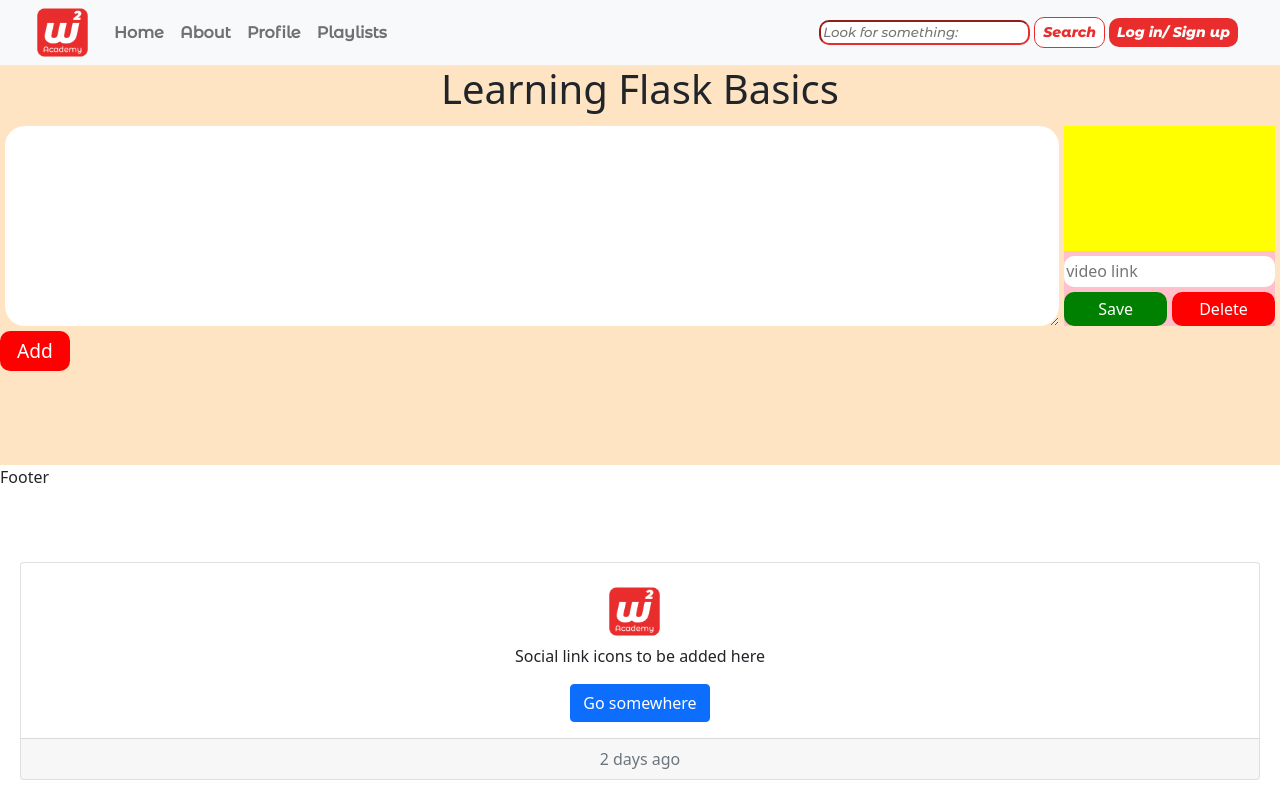
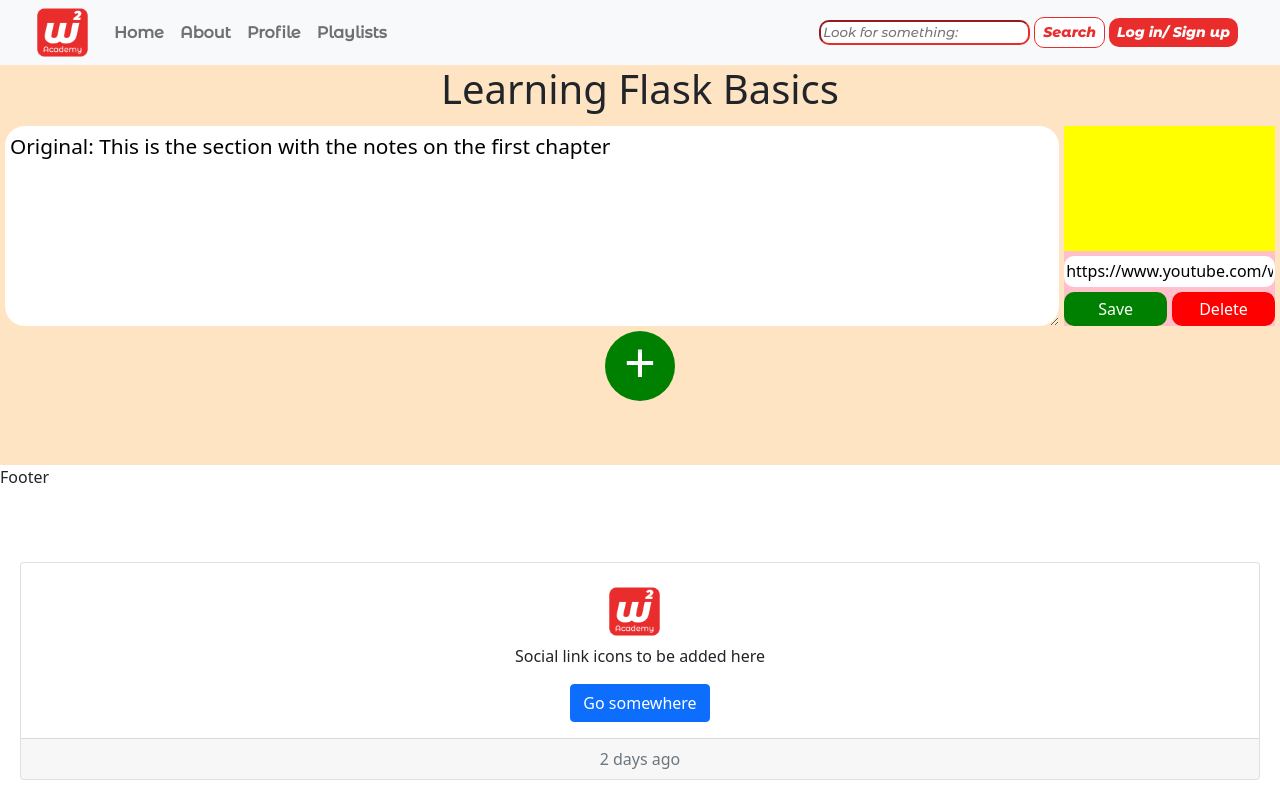
Before and after one commit to Gioele-M/lap4_group_project_client, a React (Create React App) app: page /playlist in a window 1280 px wide. Built offline with nearby package versions, Linux system fonts and the light colour scheme.

Commit message:
fetch the data from localhost:5000

```diff
--- /dev/null
+++ b/src/Components/Note/index.jsx
@@ -0,0 +1,27 @@
+import React, {useState} from 'react'
+
+import styles from './index.module.css'
+
+function Note({noteTitle, start, end, url, text}) {
+  const [noteText, setNoteText] = useState(text)
+  const [link, setLink] = useState(url)
+
+  return (
+    <div className={styles.noteWrapper}>
+        <textarea
+          onChange={(e) => setNoteText(e.target.value)}
+          className={styles.noteText} value={noteText}/>
+        <div className={styles.controls}>
+          <div className={styles.thumbnail}></div>
+          <button className={styles.saveBtn}>Save</button>
+          <button className={styles.deleteBtn}>Delete</button>
+          <input
+          onChange={(e) => setLink(e.target.value)}
+            className={styles.link} type="text" placeholder="video link" value={link}/>
+        </div>
+
+      </div>
+  )
+}
+
+export default Note
--- /dev/null
+++ b/src/Components/Note/index.module.css
@@ -0,0 +1,62 @@
+.noteWrapper {
+  display: grid;
+  grid-template-columns: 5fr 1fr;
+  grid-template-rows: 200px;
+  border: none;
+  border-radius: 20px;
+  padding: 5px;
+  gap: 5px;
+}
+
+.noteText {
+
+  font-size: 1.3rem;
+  ;
+  border: none;
+  border-radius: 20px;
+  padding: 5px;
+
+}
+
+.controls {
+  background-color: pink;
+
+  display: grid;
+  grid-template-columns: 1fr 1fr;
+  grid-template-rows: 4fr 1fr 1fr;
+  gap: 5px;
+}
+
+.thumbnail {
+
+  grid-column: 1/3;
+  grid-row: 1/2;
+  background-color: yellow;
+}
+
+.saveBtn,
+.deleteBtn {
+  color: white;
+  border: none;
+  padding: 5px;
+  border-radius: 10px;
+}
+
+.saveBtn {
+  background-color: green;
+  grid-column: 1/2;
+  grid-row: 3/4;
+}
+
+.deleteBtn {
+  background-color: red;
+  grid-column: 2/3;
+  grid-row: 3/4;
+}
+
+.link {
+  border: none;
+  border-radius: 10px;
+  grid-column: 1/3;
+  grid-row: 2/3;
+}
--- a/src/Components/PlaylistComponent/index.jsx
+++ b/src/Components/PlaylistComponent/index.jsx
@@ -1,24 +1,21 @@
 import React from 'react'
+import { useSelector, useDispatch } from 'react-redux'
 
+import Note from '../Note'
 import styles from './index.module.css'
 
 function PlaylistComponent({title}) {
+  const notes = useSelector(state => state.media.data.chapters)
+  console.log('* * * ', notes)
+  const renderNotes = notes.map((note, idx) => {return <Note key={idx} noteTitle={note.chapter1.chapterTitle} start={note.chapter1.start} end={note.chapter1.end} url={note.chapter1.video_url} text={note.chapter1.text} />})
+
   return (
     <div className={styles.wrapper}>
       <h1>{title || 'Your Playlist'}</h1>
-      <div className={styles.noteWrapper}>
-        <textarea className={styles.noteText} />
-        <div className={styles.controls}>
-          <div className={styles.thumbnail}></div>
-          <button className={styles.saveBtn}>Save</button>
-          <button className={styles.deleteBtn}>Delete</button>
-          <input className={styles.link} type="text" placeholder="video link"/>
-        </div>
-      </div>
 
+      { renderNotes }
 
-
-      <div className={styles.addNoteBtn}>Add</div>
+      <button className={styles.addNoteBtn}>+</button>
     </div>
   )
 }
--- a/src/Components/PlaylistComponent/index.module.css
+++ b/src/Components/PlaylistComponent/index.module.css
@@ -5,80 +5,22 @@
   align-items: center;
   min-height: 400px;
   background-color: bisque;
-}
-
-.noteWrapper {
-  display: grid;
-  grid-template-columns: 5fr 1fr;
-  grid-template-rows: 200px;
-  border: none;
-  border-radius: 20px;
-  padding: 5px;
-  gap: 5px;
-}
-
-.noteText {
-
-  font-size: 1.3rem;;
-  border: none;
-  border-radius: 20px;
-  padding: 5px;
 
 }
 
-.controls {
-  background-color: pink;
-
-  display: grid;
-  grid-template-columns: 1fr 1fr;
-  grid-template-rows: 4fr 1fr 1fr;
-  gap: 5px;
-}
-
-.thumbnail {
-
-  grid-column: 1/3;
-  grid-row: 1/2;
-  background-color: yellow;
-}
-
-.saveBtn, .deleteBtn {
-  color: white;
-  border: none;
-  padding: 5px;
-  border-radius: 10px;
-}
-
-.saveBtn {
-  background-color: green;
-  grid-column: 1/2;
-  grid-row: 3/4;
-}
-
-.deleteBtn {
-  background-color: red;
-  grid-column: 2/3;
-  grid-row: 3/4;
-}
-
-.link {
-  border: none;
-  border-radius: 10px;
-  grid-column: 1/3;
-  grid-row: 2/3;
-}
 
 .addNoteBtn {
-  align-self: flex-start;
+
   border: none;
-  border-radius: 10px;
+  border-radius: 100%;
   padding: 5px;
-  height: 40px;
+  height: 70px;
   width: 70px;
-  background-color: red;
+  background-color: green;
   color: white;
-  font-size: 1.2rem;
+  font-size: 3.5rem;
   display: flex;
   justify-content: center;
   align-items: center;
+  padding-bottom: 15px
 }
--- a/src/Components/index.js
+++ b/src/Components/index.js
@@ -2,3 +2,4 @@ export { default as DebugComponent } from './DebugComponent'
 export { default as BackButton } from './BackButton'
 export { default as VideoPlayer } from './VideoPlayer'
 export { default as PlaylistComponent } from './PlaylistComponent'
+export { default as Note } from './Note'
--- a/src/State/actionCreators/media.js
+++ b/src/State/actionCreators/media.js
@@ -5,9 +5,7 @@ export const fetchMedia = () => {
     try {
       console.log('* Fetching Media')
       dispatch({ type: 'FETCHING_MEDIA' })
-      const data = await axios(
-        `https://wewacademy.herokuapp.com/playlistSample`
-      )
+      const data = await axios(`http://localhost/tempTrending`)
       console.log('Got Media data -> ', data)
       dispatch({ type: 'FETCH_MEDIA', payload: data })
     } catch (err) {
--- a/src/State/actionCreators/user.js
+++ b/src/State/actionCreators/user.js
@@ -6,7 +6,7 @@ export const loginUser = (creds) => {
     try {
       console.log('* Fetching User')
       dispatch({ type: 'FETCHING_USER' })
-      const data = await axios(`https://wewacademy.herokuapp.com/userSample`)
+      const data = await axios(`http://localhost://userSample`)
       console.log('* got user data -> ', data)
       dispatch({ type: 'LOGIN_USER', payload: data })
     } catch (err) {
```
